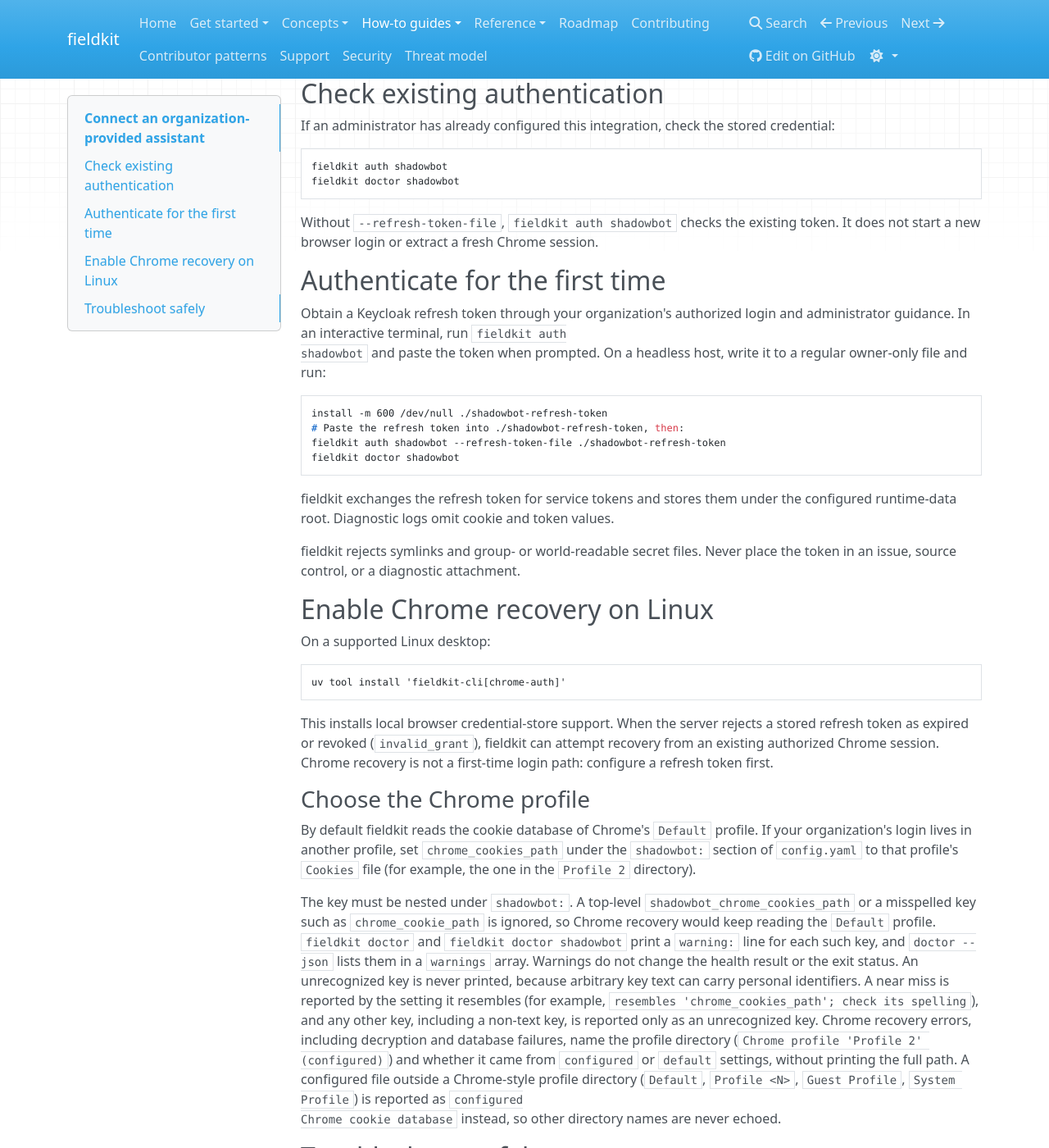
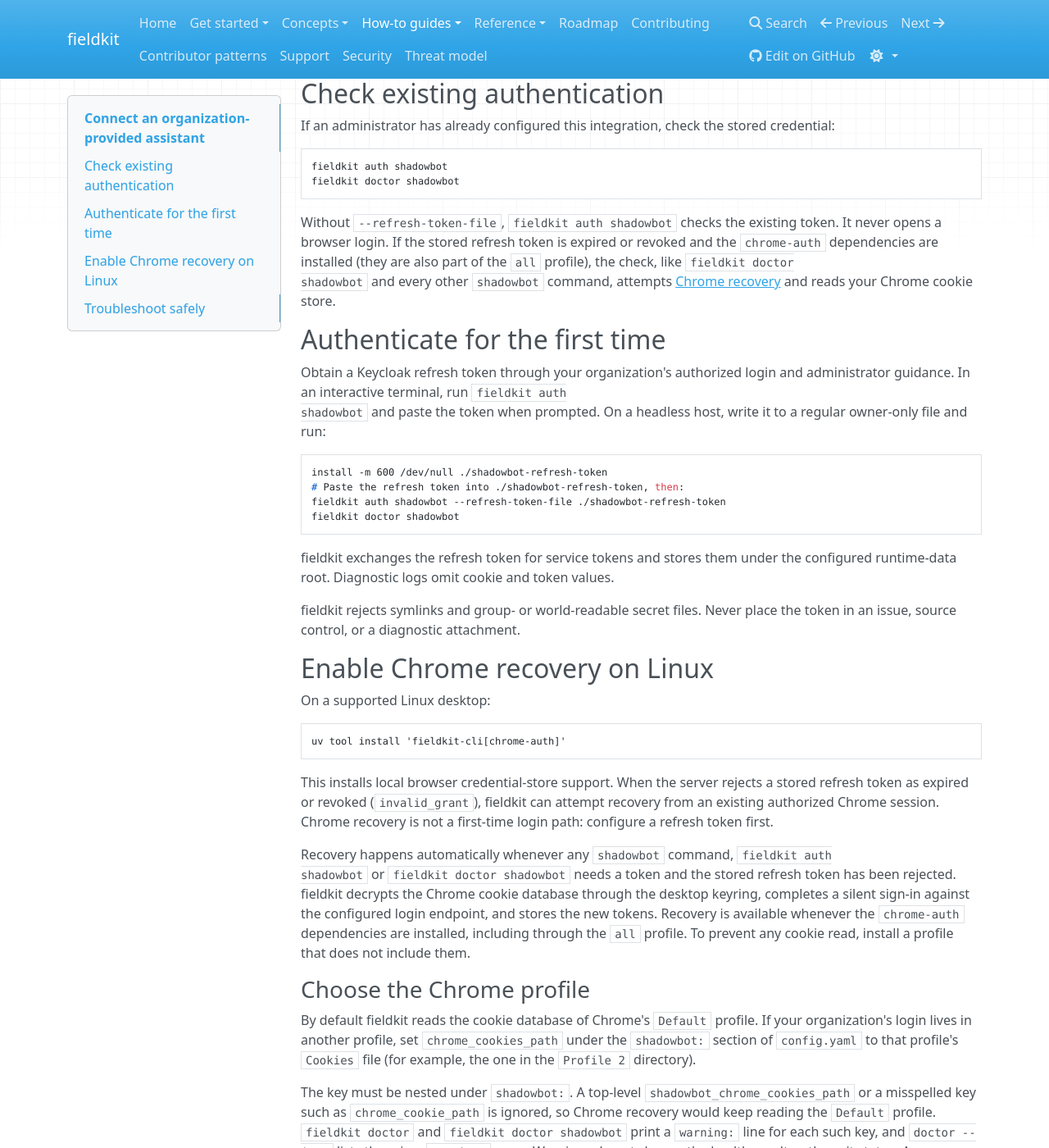
Before and after one commit to mpeter/fieldkit-cli, an MkDocs documentation site: the page built from docs/guides/shadowbot-auth.md, in a window 1280 px wide and 1400 px high, scrolled down 218 px. Shown: the whole window at 82% size. Built offline with MkDocs 1.6.1, drawn with Linux system fonts in a browser that asks for light colours; nearby versions of some CDN libraries.

Commit message:
docs(privacy): disclose Backstory's fixed endpoint and ShadowBot's Chrome recovery (#112)

````diff
--- a/docs/guides/shadowbot-auth.md
+++ b/docs/guides/shadowbot-auth.md
@@ -24,7 +24,10 @@
 ```
 
 Without `--refresh-token-file`, `fieldkit auth shadowbot` checks the existing token.
-It does not start a new browser login or extract a fresh Chrome session.
+It never opens a browser login. If the stored refresh token is expired or revoked
+and the `chrome-auth` dependencies are installed (they are also part of the `all` profile), the check, like `fieldkit doctor
+shadowbot` and every other `shadowbot` command, attempts
+[Chrome recovery](#enable-chrome-recovery-on-linux) and reads your Chrome cookie store.
 
 ## Authenticate for the first time
 
@@ -58,6 +61,14 @@
 stored refresh token as expired or revoked (`invalid_grant`), fieldkit can
 attempt recovery from an existing authorized Chrome session. Chrome recovery is
 not a first-time login path: configure a refresh token first.
+
+Recovery happens automatically whenever any `shadowbot` command, `fieldkit auth
+shadowbot` or `fieldkit doctor shadowbot` needs a token and the stored refresh token
+has been rejected. fieldkit decrypts the Chrome cookie database through the desktop
+keyring, completes a silent sign-in against the configured login endpoint, and
+stores the new tokens. Recovery is available whenever the `chrome-auth`
+dependencies are installed, including through the `all` profile. To prevent any
+cookie read, install a profile that does not include them.
 
 ### Choose the Chrome profile
 
````
Also changed, not shown: THREAT_MODEL.md (+6 -1 lines), changelog.d/112-privacy-disclosures.md (added, +5 -0 lines), docs/integrations.md (+5 -0 lines), docs/privacy.md (+11 -1 lines), docs/documentation-contract.json.
